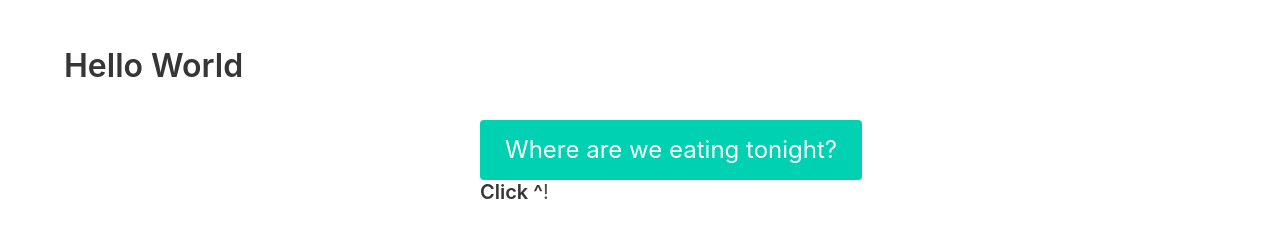
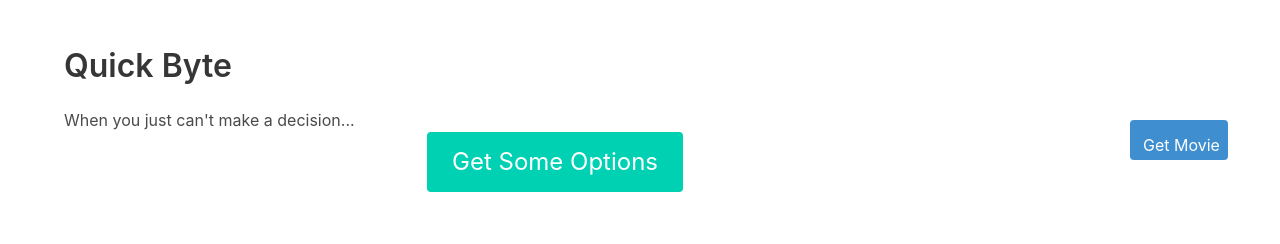
Before and after one commit to acotterson/QuickByte, a plain HTML site: page index.html in a window 1280 px wide. Drawn offline with nearby package versions, Linux system fonts and the light colour scheme.

Commit message:
html layout changes

```diff
--- a/index.html
+++ b/index.html
@@ -3,7 +3,7 @@
   <head>
     <meta charset="utf-8">
     <meta name="viewport" content="width=device-width, initial-scale=1">
-    <title>Hello Bulma!</title>
+    <title>QUICK BYTE</title>
     <link rel="stylesheet" href="https://cdn.jsdelivr.net/npm/bulma@0.9.4/css/bulma.min.css">
     <link rel="stylesheet" src="style.css">
   </head>
@@ -11,15 +11,18 @@
   <section class="section">
     <div class="container">
       <h1 class="title">
-        Hello World
+        Quick Byte
       </h1>
+      <span>When you just can't make a decision...</span>
+    <div class="columns">
       <div class="container is-fluid column is-one-third">
-        <button id="get-location" class="button is-primary is-large">Where are we eating tonight?</button>
-        <p class="subtitle">
-        <strong>Click ^</strong>!
-        </p>
+        <button class="button is-primary is-large">Get Some Options</button>
       </div>
+      <button class="button is-info column is-1">Get Movie</button>
+    </div>
       <div class="container is-fluid column is-two-thirds"></div>
+
+      <!-- <button class="button is-info">Movie Options</button> -->
 
     </div>
   </section>
--- a/script.js
+++ b/script.js
@@ -1,3 +1,6 @@
+var movies = ["Doctor Sleep", "The Notebook", "Coraline", "The Room", "The Fugitive", "Armageddon", "The Ten Commandments", "It (1990)", "Office Space"]
+
+
 var button = document.getElementById("get-location");
 // var latText = document.getElementById("latitude");
 // var longText = document.getElementById("longitude");
--- a/style.css
+++ b/style.css
@@ -0,0 +1,3 @@
+* {
+    box-sizing: border-box;
+}
```
